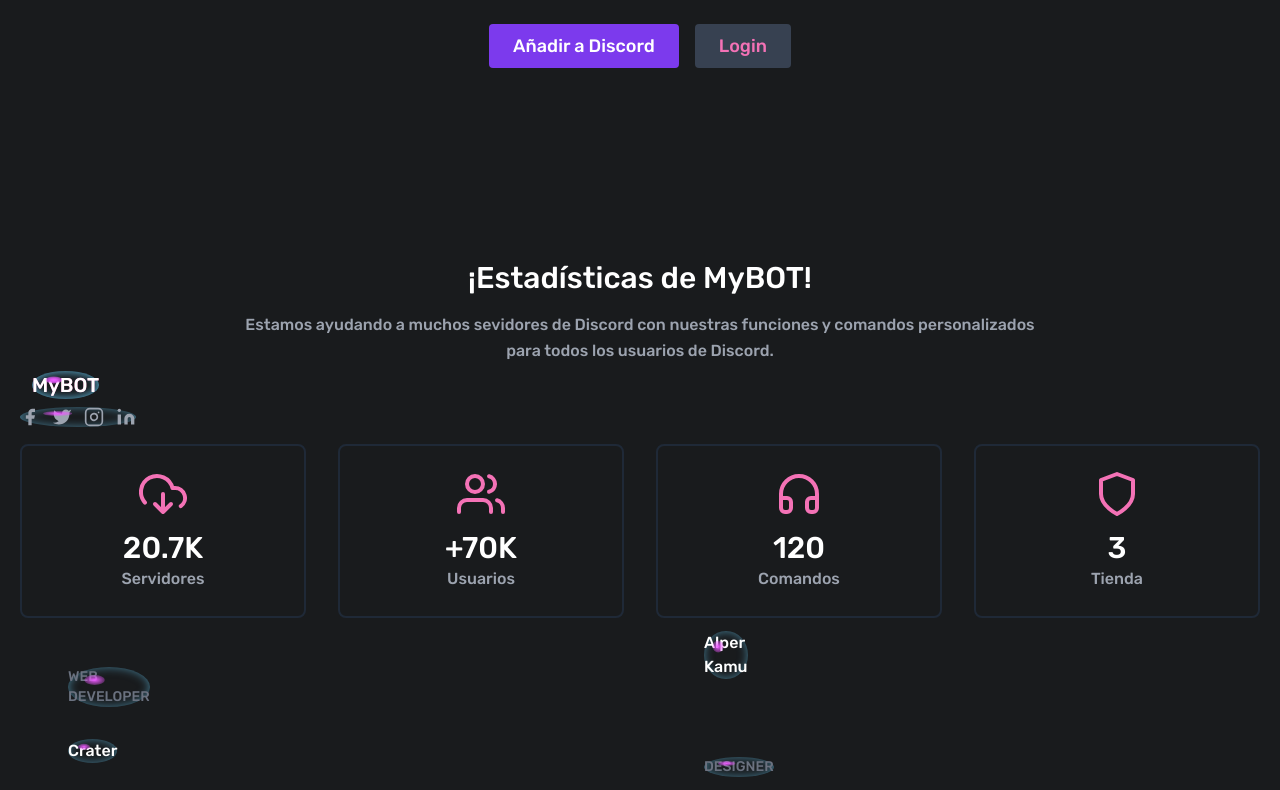
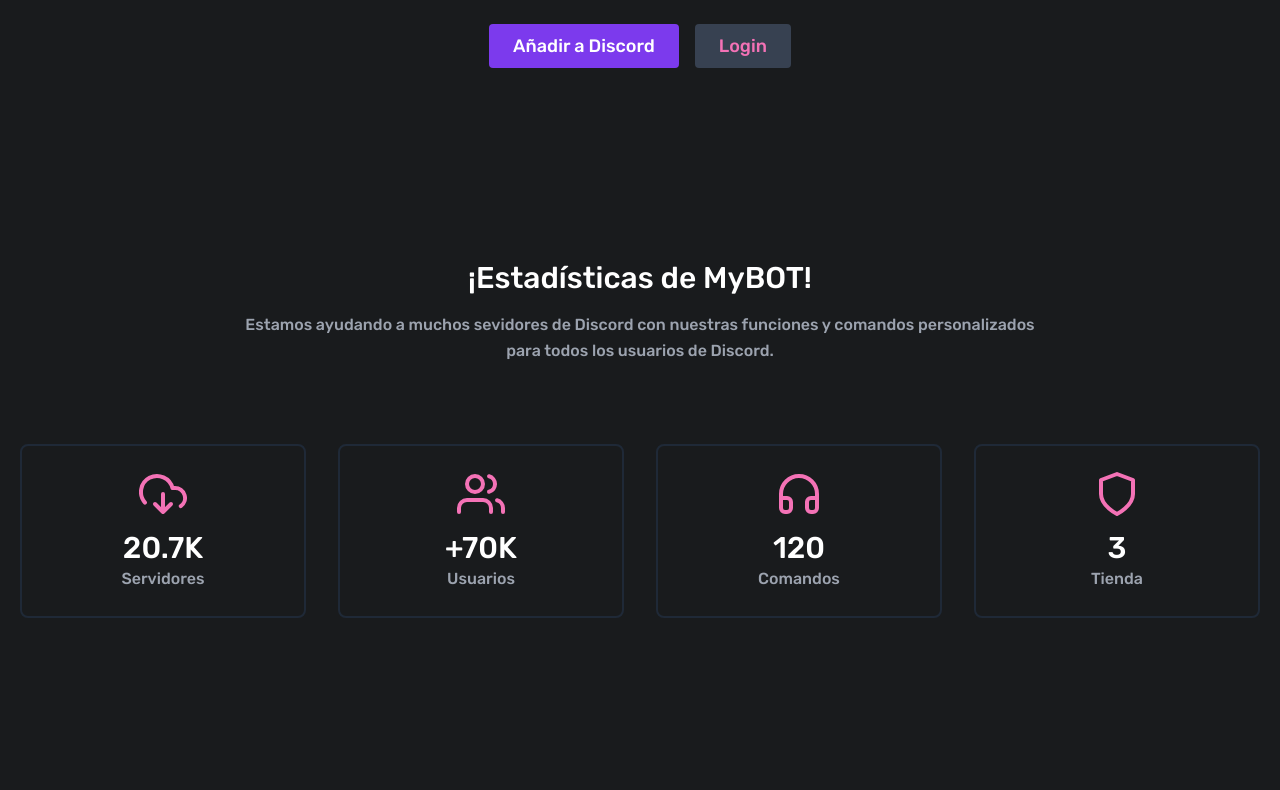
Before and after one commit to CraterMaik/web-botdiscord-tailwindcss, a plain HTML site: page index.html in a window 1280 px wide. Shown: the part 653-1443 px from the top of the page. Drawn offline with nearby package versions, Linux system fonts and the light colour scheme.

Commit message:
Update style.css

```diff
--- a/style.css
+++ b/style.css
@@ -14,35 +14,3 @@ clip-path: circle()
   color: rgb(255 255 255 / 92%);
   scroll-behavior: smooth;
 }
-body span{
-    position: fixed;
-    bottom: -350px;
-    background: transparent;
-    border-radius: 50%;
-    pointer-events: none;
-    box-shadow: inset 0 0 10px rgba(109, 214, 255, 0.5);
-    animation: animate 4s linear infinite;
-}
-body span:before {
-    content: '';
-    position: fixed;
-    width: 100%;
-    height: 100%;
-    transform:  scale(0.25) translate(-70%, -70%);
-    background: radial-gradient(rgb(236, 89, 255), transparent);
-    border-radius: 50%;
-}
-@keyframes animate {
-    0%{
-        transform: translateY(0%);
-        opacity: 1;
-    }
-    90%{
-
-        opacity: 1;
-    }
-    100%{
-        transform: translateY(-1400%);
-        opacity: 0;
-    }
-}
```
